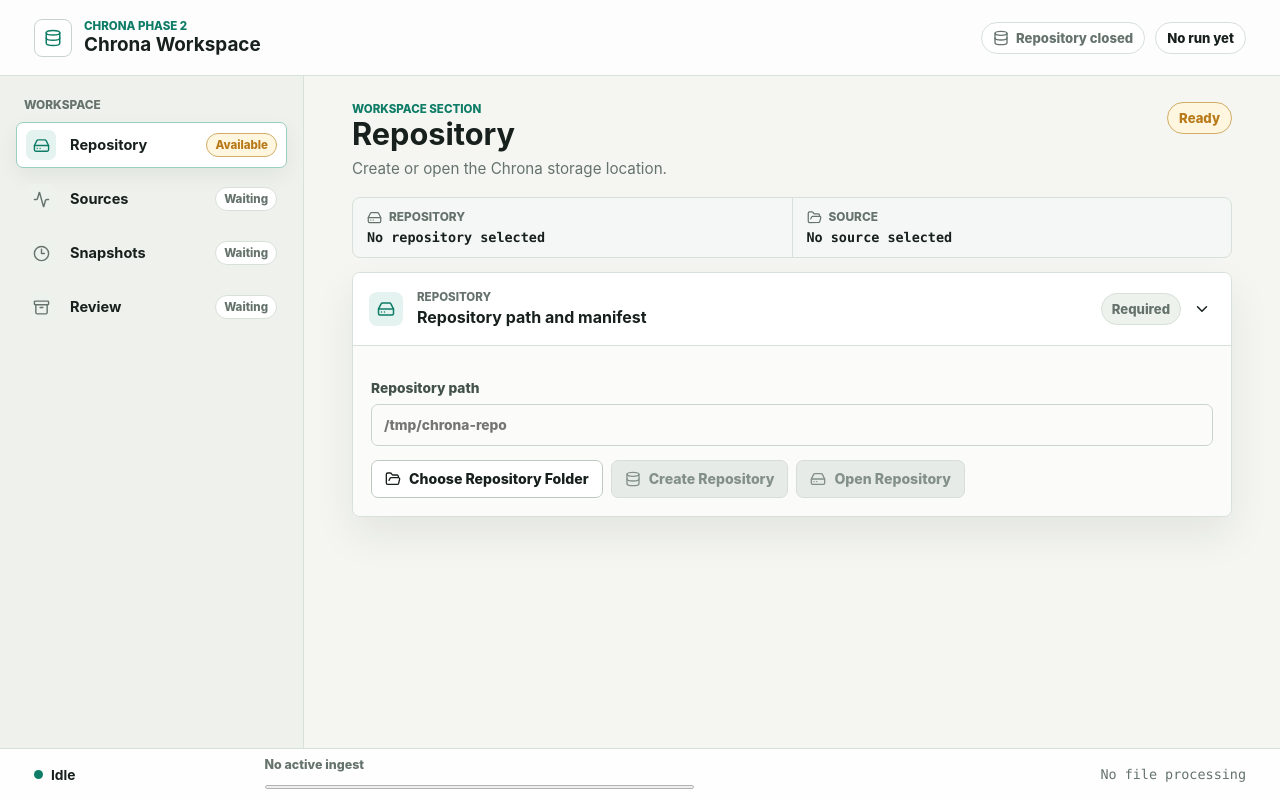
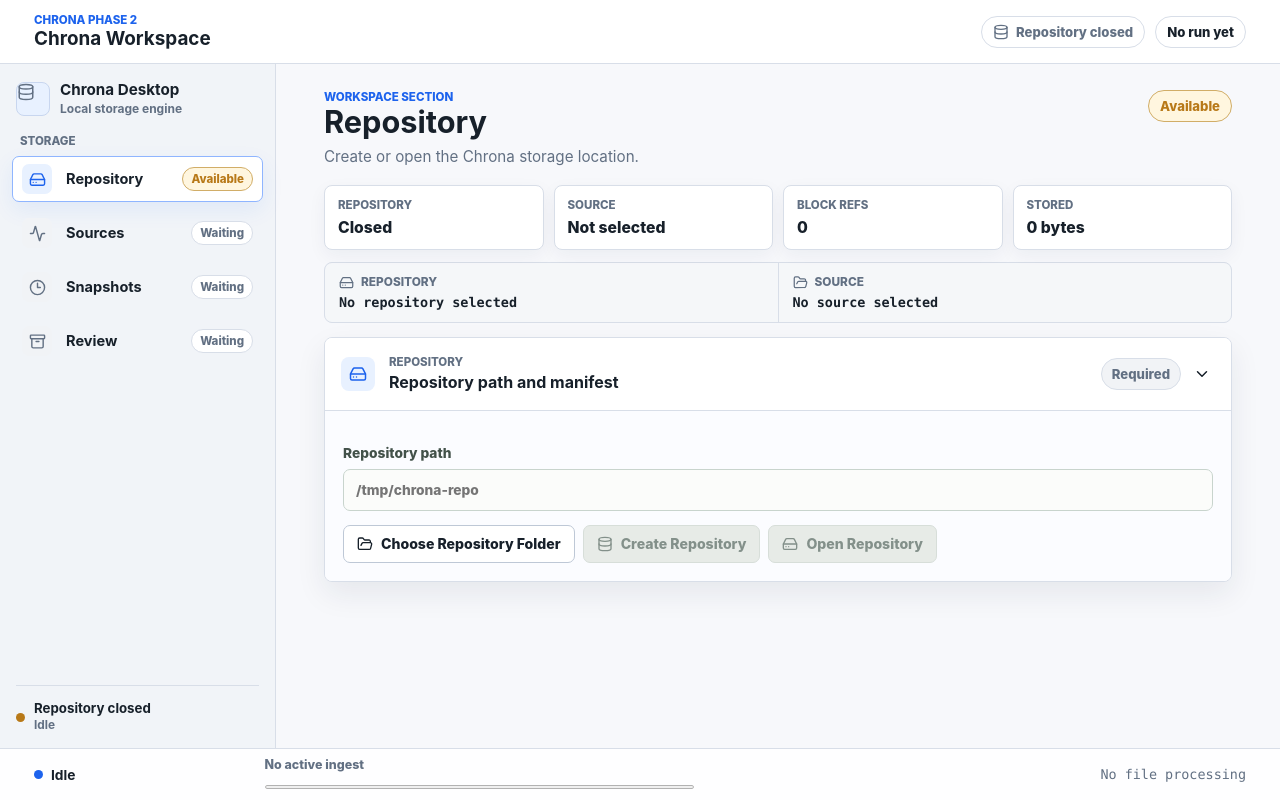
Before and after one commit to mingyu1715/Chrona, a React (Vite) app: page / in a window 1280 px wide. Built offline with nearby package versions, Linux system fonts and the light colour scheme.

Commit message:
style: align workspace shell with Docker Desktop

```diff
--- a/src/features/repository/RepositoryPage.css
+++ b/src/features/repository/RepositoryPage.css
@@ -1,23 +1,23 @@
 :root {
-  --page: #f5f6f2;
+  --page: #f7f8fb;
   --surface: #ffffff;
-  --surface-muted: #eef2ec;
-  --surface-raised: #fbfcfa;
-  --text: #17201c;
-  --text-muted: #65736c;
-  --text-soft: #8b9891;
-  --border: #d8e0da;
-  --border-strong: #bdcac2;
-  --primary: #0e7c66;
-  --primary-hover: #0a6655;
-  --primary-soft: #e4f3ef;
-  --blue: #315f9f;
-  --blue-soft: #e6edf7;
+  --surface-muted: #f1f3f6;
+  --surface-raised: #fbfcff;
+  --text: #17202a;
+  --text-muted: #627083;
+  --text-soft: #8a95a5;
+  --border: #d8dee8;
+  --border-strong: #bec8d6;
+  --primary: #1d63ed;
+  --primary-hover: #174ea6;
+  --primary-soft: #e8f1ff;
+  --blue: #1d63ed;
+  --blue-soft: #e8f1ff;
   --amber: #b87918;
   --amber-soft: #fff6df;
   --danger: #b33a3a;
   --danger-soft: #fff2f1;
-  --shadow: 0 18px 42px rgba(22, 34, 29, 0.08);
+  --shadow: 0 12px 30px rgba(26, 43, 70, 0.08);
 }
 
 .repository-page {
@@ -33,13 +33,13 @@
 
 .app-toolbar {
   display: flex;
-  min-height: 76px;
+  min-height: 64px;
   align-items: center;
   justify-content: space-between;
   gap: 18px;
   border-bottom: 1px solid var(--border);
-  background: rgba(255, 255, 255, 0.84);
-  padding: 14px clamp(18px, 2.8vw, 34px);
+  background: rgba(255, 255, 255, 0.96);
+  padding: 10px clamp(18px, 2.8vw, 34px);
 }
 
 .app-title-group,
@@ -62,9 +62,9 @@
   height: 38px;
   flex: 0 0 auto;
   place-items: center;
-  border: 1px solid #c7d4cd;
+  border: 1px solid #c8d6ef;
   border-radius: 8px;
-  background: var(--surface);
+  background: var(--primary-soft);
   color: var(--primary);
 }
 
@@ -122,7 +122,7 @@ h3 {
 }
 
 .status-open {
-  border-color: #8fc9b7;
+  border-color: #9bbcf7;
   background: var(--primary-soft);
   color: var(--primary-hover);
 }
@@ -134,20 +134,51 @@ h3 {
 .chapter-layout {
   display: grid;
   flex: 1;
-  grid-template-columns: 304px minmax(0, 1fr);
+  grid-template-columns: 276px minmax(0, 1fr);
   min-height: 0;
 }
 
 .chapter-sidebar {
+  display: flex;
+  min-height: calc(100vh - 116px);
+  flex-direction: column;
   border-right: 1px solid var(--border);
-  background: #eef1ec;
-  padding: 22px 16px;
+  background: #f1f4f8;
+  padding: 16px 12px;
+}
+
+.sidebar-product {
+  display: flex;
+  align-items: center;
+  gap: 10px;
+  margin: 0 4px 18px;
+}
+
+.sidebar-brand-mark {
+  width: 34px;
+  height: 34px;
+}
+
+.sidebar-product strong,
+.sidebar-product span {
+  display: block;
+}
+
+.sidebar-product strong {
+  font-size: 0.95rem;
+}
+
+.sidebar-product span {
+  margin-top: 2px;
+  color: var(--text-muted);
+  font-size: 0.75rem;
+  font-weight: 700;
 }
 
 .sidebar-label {
-  margin: 0 0 10px 8px;
+  margin: 0 0 8px 8px;
   color: var(--text-muted);
-  font-size: 0.74rem;
+  font-size: 0.72rem;
   font-weight: 820;
   text-transform: uppercase;
 }
@@ -201,14 +232,14 @@ button:disabled {
 
 .chapter-tab:hover:not(:disabled),
 .chapter-tab-active {
-  border-color: var(--border-strong);
+  border-color: #c9d7f5;
   background: var(--surface);
   color: var(--text);
-  box-shadow: 0 8px 22px rgba(22, 34, 29, 0.06);
+  box-shadow: 0 8px 22px rgba(29, 99, 237, 0.08);
 }
 
 .chapter-tab-active {
-  border-color: #9ccfc1;
+  border-color: #8fb5ff;
 }
 
 .chapter-tab-icon {
@@ -259,8 +290,47 @@ button:disabled {
 
 .nav-status-done {
   border-color: #89c7b6;
-  background: var(--primary-soft);
-  color: var(--primary-hover);
+  background: #e7f7ee;
+  color: #087443;
+}
+
+.sidebar-footer {
+  display: flex;
+  align-items: center;
+  gap: 9px;
+  margin: auto 4px 0;
+  border-top: 1px solid var(--border);
+  padding-top: 14px;
+  color: var(--text);
+}
+
+.sidebar-footer strong,
+.sidebar-footer span {
+  display: block;
+}
+
+.sidebar-footer strong {
+  font-size: 0.83rem;
+}
+
+.sidebar-footer span {
+  margin-top: 2px;
+  color: var(--text-muted);
+  font-size: 0.74rem;
+  font-weight: 700;
+  text-transform: capitalize;
+}
+
+.engine-dot {
+  width: 9px;
+  height: 9px;
+  flex: 0 0 auto;
+  border-radius: 50%;
+  background: var(--amber);
+}
+
+.engine-dot-active {
+  background: #0a8f50;
 }
 
 .chapter-stage {
@@ -301,9 +371,49 @@ button:disabled {
 }
 
 .chapter-state-done {
-  border-color: #8fc9b7;
+  border-color: #9bbcf7;
   background: var(--primary-soft);
   color: var(--primary-hover);
+}
+
+.resource-overview {
+  display: grid;
+  max-width: 1040px;
+  grid-template-columns: repeat(4, minmax(0, 1fr));
+  gap: 10px;
+  margin-bottom: 12px;
+}
+
+.resource-overview div {
+  min-width: 0;
+  border: 1px solid var(--border);
+  border-radius: 8px;
+  background: var(--surface);
+  padding: 12px 13px;
+  box-shadow: 0 6px 18px rgba(26, 43, 70, 0.05);
+}
+
+.resource-overview span,
+.resource-overview strong {
+  display: block;
+  min-width: 0;
+  overflow: hidden;
+  text-overflow: ellipsis;
+  white-space: nowrap;
+}
+
+.resource-overview span {
+  color: var(--text-muted);
+  font-size: 0.72rem;
+  font-weight: 820;
+  text-transform: uppercase;
+}
+
+.resource-overview strong {
+  margin-top: 6px;
+  color: var(--text);
+  font-size: 0.98rem;
+  font-weight: 850;
 }
 
 .path-dock {
@@ -477,7 +587,7 @@ input {
 
 input:focus {
   border-color: var(--primary);
-  box-shadow: 0 0 0 3px rgba(14, 124, 102, 0.14);
+  box-shadow: 0 0 0 3px rgba(29, 99, 237, 0.14);
   outline: none;
 }
 
@@ -827,12 +937,18 @@ progress {
   }
 
   .chapter-sidebar {
+    min-height: auto;
     border-right: 0;
     border-bottom: 1px solid var(--border);
   }
 
-  .chapter-nav {
+  .chapter-nav,
+  .resource-overview {
     grid-template-columns: repeat(4, minmax(0, 1fr));
+  }
+
+  .sidebar-footer {
+    display: none;
   }
 
   .chapter-tab {
@@ -865,6 +981,7 @@ progress {
   }
 
   .chapter-nav,
+  .resource-overview,
   .path-dock,
   .snapshot-layout,
   .command-footer {
--- a/src/features/repository/RepositoryPage.tsx
+++ b/src/features/repository/RepositoryPage.tsx
@@ -165,6 +165,11 @@ export function RepositoryPage({ api = chronaApi }: RepositoryPageProps) {
   const statusLabel = manifest ? 'Repository open' : 'Repository closed';
   const sourceLabel = sourcePath.trim().length > 0 ? sourcePath : 'No source selected';
   const repositoryLabel = repositoryPath.trim().length > 0 ? repositoryPath : 'No repository selected';
+  const repositoryState = manifest ? 'Open' : 'Closed';
+  const sourceState = sourcePath.trim().length > 0 ? 'Selected' : 'Not selected';
+  const blockReferenceState = summary ? summary.totalBlockReferences.toLocaleString() : '0';
+  const storedByteState = summary ? formatBytes(summary.newlyStoredBytes) : '0 bytes';
+  const sidebarStatus = manifest ? 'Repository ready' : 'Repository closed';
   const progressPercent = progress && progress.totalBytes > 0
     ? Math.min(100, Math.round((progress.totalBytesProcessed / progress.totalBytes) * 100))
     : 0;
@@ -173,9 +178,6 @@ export function RepositoryPage({ api = chronaApi }: RepositoryPageProps) {
     <main className="repository-page chapter-shell">
       <header className="app-toolbar">
         <div className="app-title-group">
-          <span className="brand-mark" aria-hidden="true">
-            <Database size={18} />
-          </span>
           <div>
             <p className="eyebrow">Chrona Phase 2</p>
             <h1>Chrona Workspace</h1>
@@ -192,7 +194,17 @@ export function RepositoryPage({ api = chronaApi }: RepositoryPageProps) {
 
       <div className="chapter-layout">
         <aside className="chapter-sidebar">
-          <div className="sidebar-label">Workspace</div>
+          <div className="sidebar-product">
+            <span className="brand-mark sidebar-brand-mark" aria-hidden="true">
+              <Database size={18} />
+            </span>
+            <div>
+              <strong>Chrona Desktop</strong>
+              <span>Local storage engine</span>
+            </div>
+          </div>
+
+          <div className="sidebar-label">Storage</div>
           <nav className="chapter-nav" aria-label="Workspace sections">
             {chapters.map((chapter) => {
               const Icon = chapter.icon;
@@ -213,6 +225,14 @@ export function RepositoryPage({ api = chronaApi }: RepositoryPageProps) {
               );
             })}
           </nav>
+
+          <div className="sidebar-footer" aria-label="Storage engine status">
+            <span className={manifest ? 'engine-dot engine-dot-active' : 'engine-dot'} aria-hidden="true" />
+            <div>
+              <strong>{sidebarStatus}</strong>
+              <span>{progress ? progress.phase : 'Idle'}</span>
+            </div>
+          </div>
         </aside>
 
         <section className="chapter-stage" aria-labelledby="active-chapter-heading">
@@ -223,9 +243,28 @@ export function RepositoryPage({ api = chronaApi }: RepositoryPageProps) {
               <p>{activeChapterMeta.description}</p>
             </div>
             <span className={`chapter-state chapter-state-${chapterTone(activeChapter)}`}>
-              {chapterTone(activeChapter)}
+              {toneLabel(chapterTone(activeChapter))}
             </span>
           </div>
+
+          <section className="resource-overview" aria-label="Workspace overview">
+            <div>
+              <span>Repository</span>
+              <strong>{repositoryState}</strong>
+            </div>
+            <div>
+              <span>Source</span>
+              <strong>{sourceState}</strong>
+            </div>
+            <div>
+              <span>Block refs</span>
+              <strong>{blockReferenceState}</strong>
+            </div>
+            <div>
+              <span>Stored</span>
+              <strong>{storedByteState}</strong>
+            </div>
+          </section>
 
           <section className="path-dock" aria-label="Current paths">
             <div>
```
Also changed, not shown: 3 other files (tests, documents, lock files or other folders).
